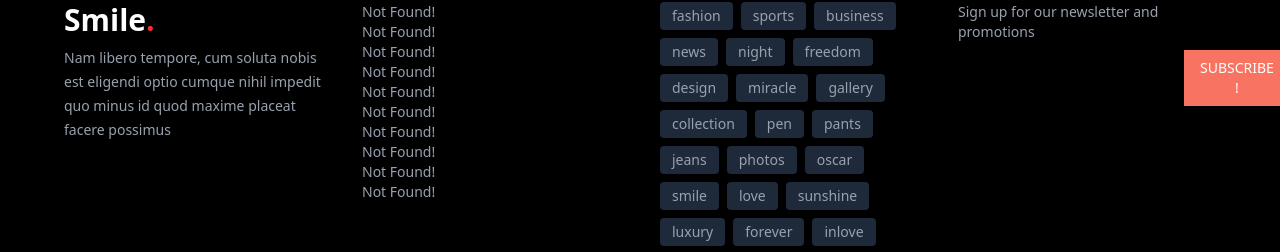
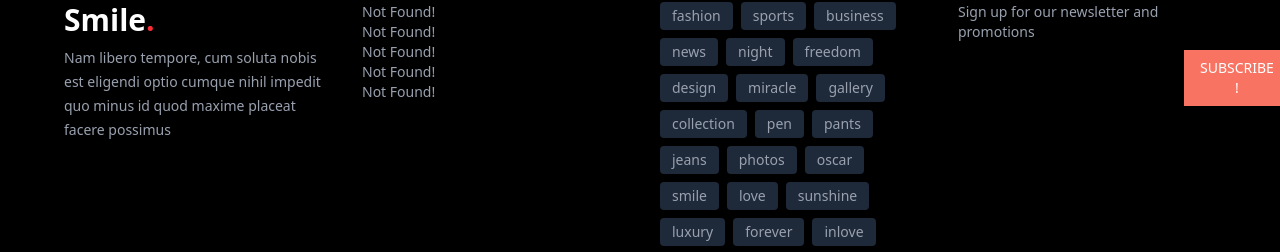
Before and after one commit to rakibul561/Smile-client-code, a Next.js app: page / in a window 1280 px wide. Shown: the part 1266-1518 px from the top of the page. Built offline with nearby package versions, Linux system fonts and the light colour scheme.

Commit message:
change this code

```diff
--- a/src/components/Shared/Footer.tsx
+++ b/src/components/Shared/Footer.tsx
@@ -31,11 +31,7 @@ const Footer:React.FC = () => {
           <p className="text-sm">Not Found!</p>
           <p className="text-sm">Not Found!</p>
           <p className="text-sm">Not Found!</p>
-          <p className="text-sm">Not Found!</p>
-          <p className="text-sm">Not Found!</p>
-          <p className="text-sm">Not Found!</p>
-          <p className="text-sm">Not Found!</p>
-          <p className="text-sm">Not Found!</p>
+
 
 
         </div>
```
